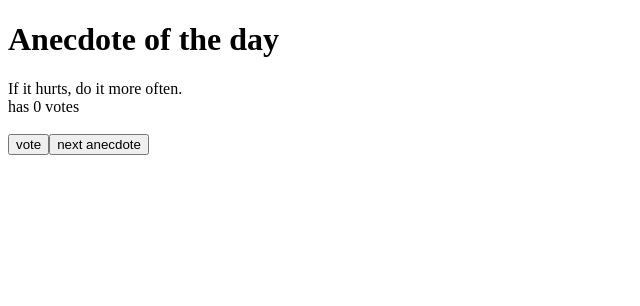
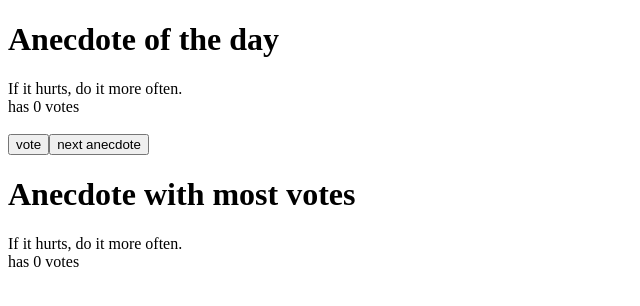
Before and after one commit to technolifts/fullstackopen, a React (Vite) app in the folder part1/courseinfo/: page / in a window 1280 px wide. Shown: the top 306 px of the page, without its empty margins (0-640 px from the left). Built offline with nearby package versions, Linux system fonts and the light colour scheme.

Commit message:
Complete 1.14 and Part 1

```diff
--- a/part1/courseinfo/src/App.jsx
+++ b/part1/courseinfo/src/App.jsx
@@ -38,6 +38,8 @@ const App = () => {
     setVotes(newVotes)
   }
 
+  const mostVotedIndex = votes.indexOf(Math.max(...votes))
+
   return (
     <div>
       <h1>Anecdote of the day</h1>
@@ -50,6 +52,14 @@ const App = () => {
       <br></br>
       <Button onClick={handleVote} text="vote" />
       <Button onClick={() => setSelected(getRandomInt(7))} text="next anecdote" />
+
+      <h1>Anecdote with most votes</h1>
+      <div>
+        {anecdotes[mostVotedIndex]}
+      </div>
+      <div>
+        has {votes[mostVotedIndex]} votes
+      </div>
     </div>
   )
 }
```
